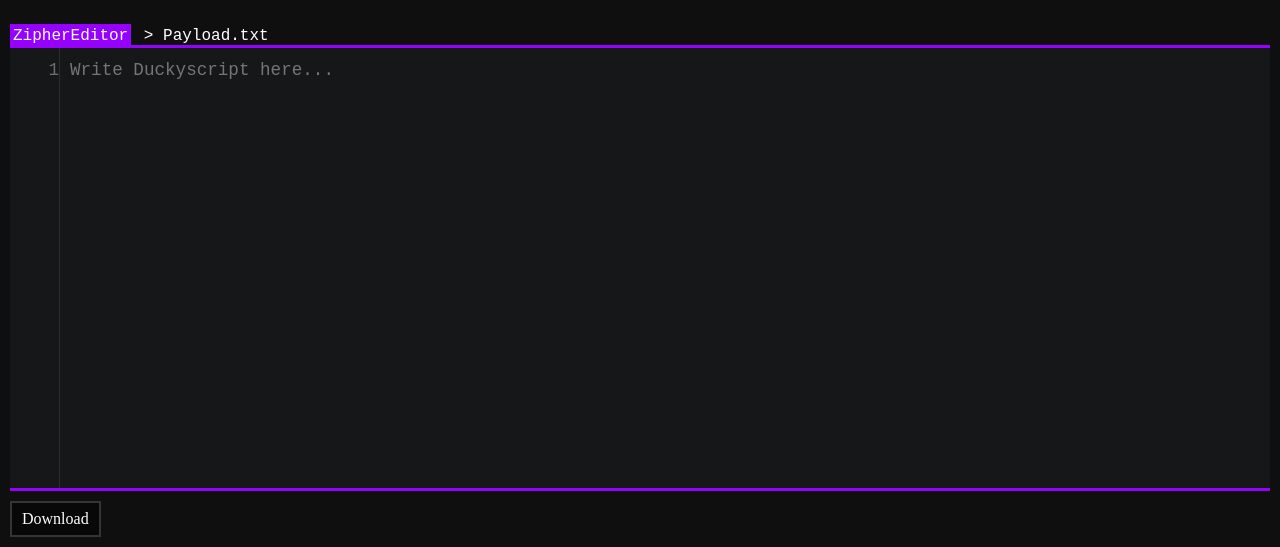
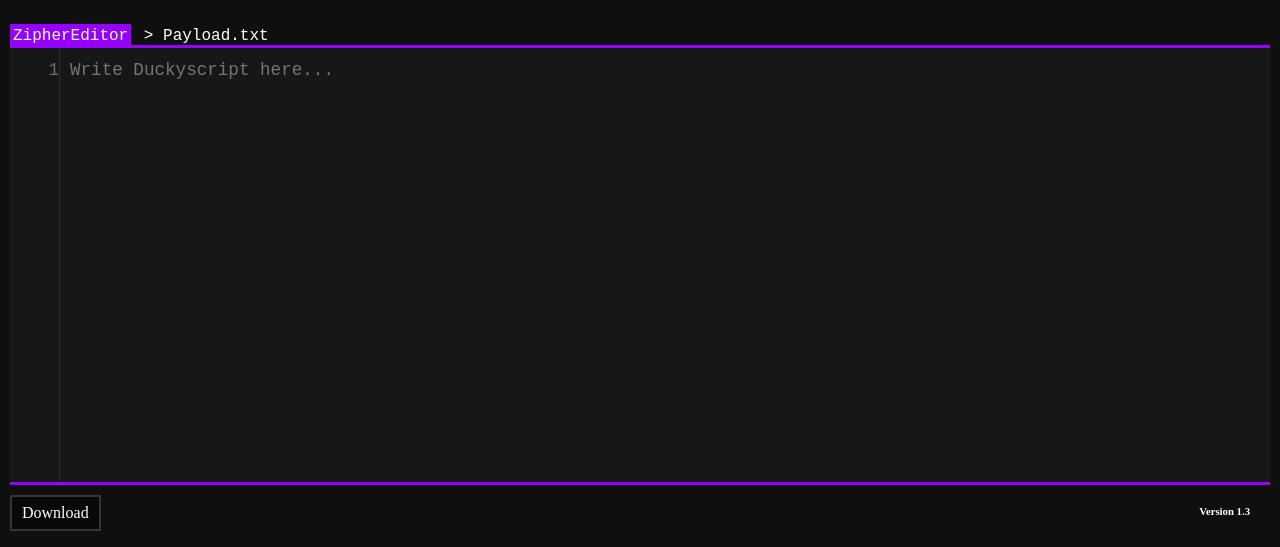
Before and after one commit to ZipherCyprex/ZipherEditor, a plain HTML site: page index.html in a window 1280 px wide. Shown: the part 253-800 px from the top of the page. Drawn offline with Linux system fonts and the light colour scheme; a web font is replaced by a local one.

Commit message:
Update index.html

```diff
--- a/index.html
+++ b/index.html
@@ -172,7 +172,14 @@
         .btom {
             flex: 0;
             max-height: 500px;
+            display: flex;
+            align-items: center;
+            justify-content: space-between;
+            font-family: mct;
             /* background-color: red;  */
+        }
+        .btom > h6 {
+            padding: 20px;
         }
         #download-btn:hover {
             background-color: var(--pr3);
@@ -279,6 +286,7 @@
         </div>
         <div class="btom">
             <button id="download-btn">Download</button>
+            <h6>Version 1.3</h6>
         </div>
     </div>
 
```
